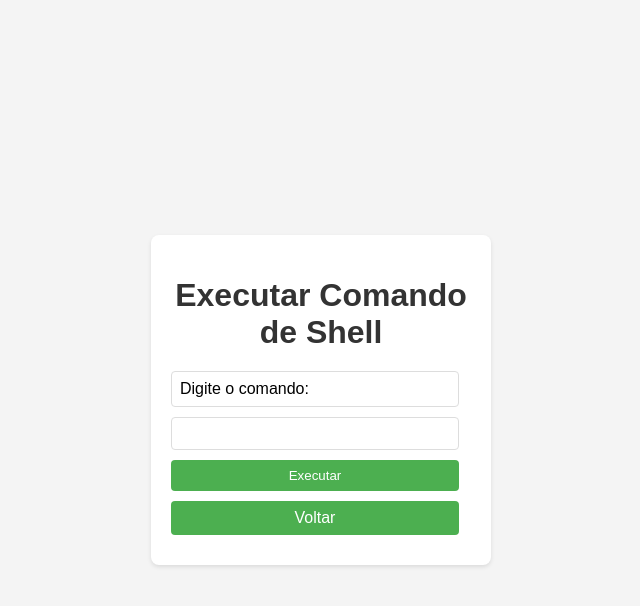
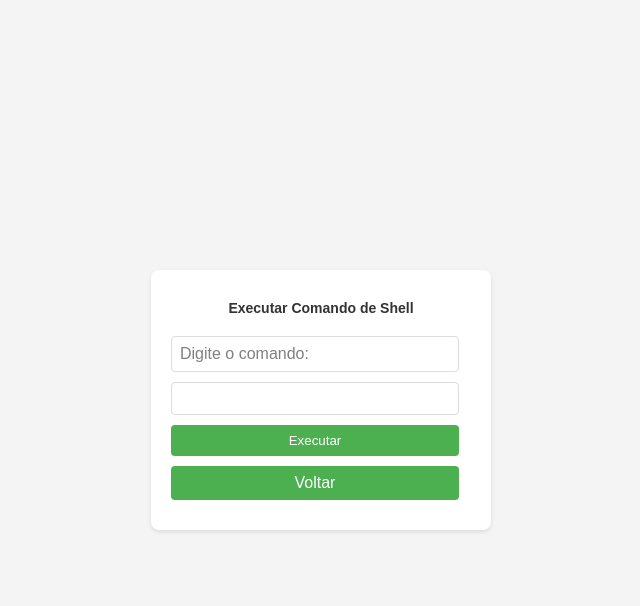
Before and after one commit to dennislopes/spyPi, a Flask app: page /opcao2 in a window 1280 px wide. Shown: the top 606 px of the page, without its empty margins (319-959 px from the left). Run offline with Flask 3, Linux system fonts and the light colour scheme.

Commit message:
Update command_input.html

```diff
--- a/templates/command_input.html
+++ b/templates/command_input.html
@@ -25,6 +25,7 @@
         h1 {
             text-align: center;
             color: #333;
+            font-size: 14px;
             margin-bottom: 20px;
         }
         label, input[type="text"], input[type="submit"], a {
@@ -35,6 +36,7 @@
             border: 1px solid #ddd;
             border-radius: 4px;
             box-sizing: border-box;
+            color: gray; /* Deixa o texto acinzentado */
             text-decoration: none; /* Remover sublinhado dos links */
         }
         input[type="submit"], a {
```
